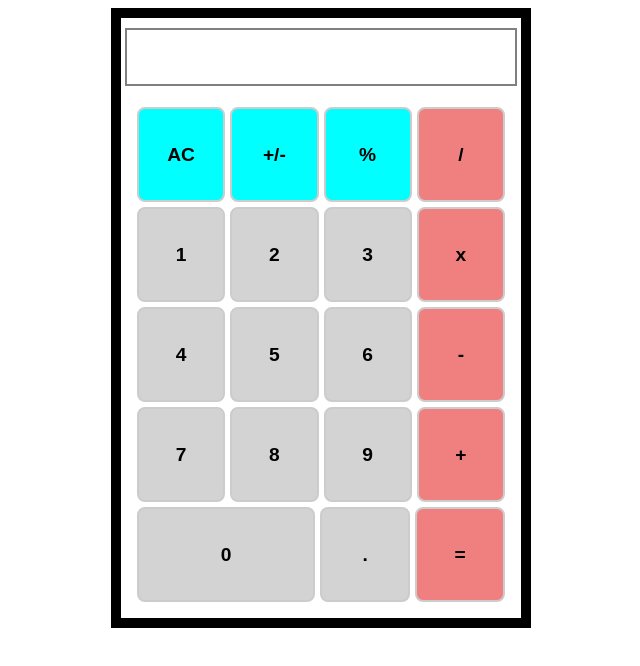
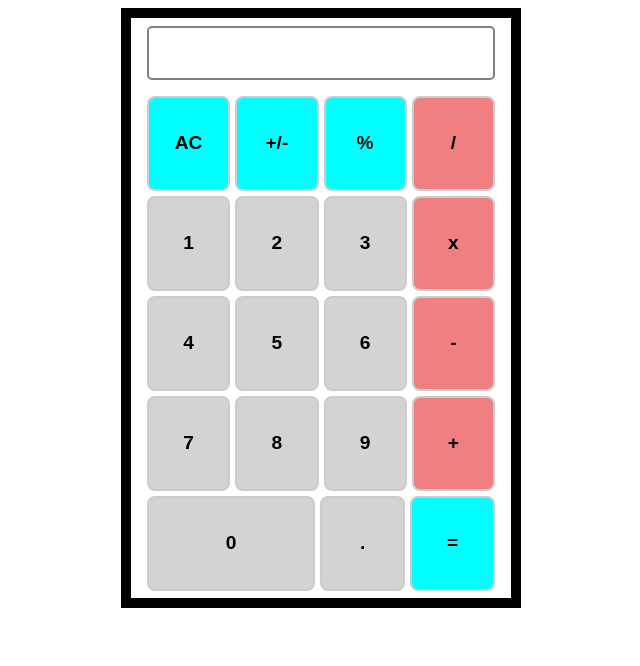
Before and after one commit to FishShalami/odin-calculator, a plain HTML site: page index.html in a window 1280 px wide. Both pictures are taken after a click on the button "AC". Shown: the whole page, without its empty margins (319-959 px from the left). Drawn offline with Linux system fonts and the light colour scheme.

Commit message:
Bttn color, listeners for num bttn and operator, css flex adjust

```diff
--- a/index.html
+++ b/index.html
@@ -8,7 +8,10 @@
 </head>
 <body>
     <div class="container">
-        <div class="display-top"></div>
+        <div class="display-top">
+            <div class="display-num">
+            </div>
+        </div>
         <div class="display-buttons">
             <button class="special-buttons" id="ac">AC</button>
             <button class="special-buttons" id="posneg">+/-</button>
@@ -27,8 +30,8 @@
             <button class="num">9</button>
             <button class="operator" id="plus">+</button>
             <button class="num" id = "zero">0</button>
-            <button class="operator" id="decimal">.</button>
-            <button class="operator" id="equal">=</button>
+            <button class="special-buttons" id="decimal">.</button>
+            <button class="special-buttons" id="equal">=</button>
             </div>
 
 
--- a/script.js
+++ b/script.js
@@ -1,3 +1,18 @@
+//functions for changing buttons on click
+const buttons = document.querySelectorAll('button')
+
+for(let i = 0; i < buttons.length; i++) {
+    buttons[i].addEventListener("click", function(e) {
+        this.classList.add("clicked");
+        setTimeout(() => {
+            this.classList.remove("clicked");
+        }, 150);
+    });
+
+}
+
+
+
 //functions for add, subtract, multiply, divide
 
 const add = function(a, b) {
@@ -36,9 +51,60 @@ const operate = function(a, b, operator) {
 //functions for display of numbers
 
 
+const numSelect = document.querySelectorAll(".num");
+let numSelectValue = ''
+let num1 = ''
+let num2 = ''
 
-//create three variables for num1, operator, num2
+const userNumSelect = function() {
+    for(let i = 0; i < numSelect.length; i++) {
+        numSelect[i].addEventListener("click", function(e) {
+            numSelectValue += Number(e.target.innerText); //allows repeated button clicks for numbers like 222, or 1133
+            // console.log("You clicked the " + numSelectValue + " button");
+            displayNumber.textContent = numSelectValue;
+            // num1 = numSelectValue;
+            return numSelectValue;
+        });
 
-let num1 = 1;
-let num2 = 1;
-let operator = '+';
+    }
+}
+
+
+//operator selection function:
+const operatorSelect = document.querySelectorAll('.operator');
+let opSelectChar = ''
+
+const userOperatorSelect = function() {
+    for(let i = 0; i < operatorSelect.length; i++) {
+        operatorSelect[i].addEventListener("click", function(e) {
+            opSelectChar = e.target.innerText;
+            console.log("You clicked the " + opSelectChar + " button");
+            return opSelectChar;
+        });
+    }
+}
+
+userNumSelect();
+userOperatorSelect();
+
+//display the value in the 'screen' of the calculator
+const displayScreen = document.querySelector(".display-num");
+let displayNumber = document.createElement('p');
+displayScreen.appendChild(displayNumber);
+
+//initialize display with the initial value
+displayNumber.textContent = numSelectValue;
+
+
+
+//if user selects clear, then set all variables to default. clearing function:
+//variables set to '' or 0 and p element for the display set to ''
+
+
+
+//logic for operations:
+    //clear screen --> if user selects numbers, store number in a variable, num1
+    //once user selects an operator, store the operator selected as a variable, operator
+    //the next number entered is to be used as other number variable, num2
+    // use the operator function for operate(num1, num2, operator)
+    //store the result from operate in the calc display window p element
--- a/styles.css
+++ b/styles.css
@@ -1,31 +1,49 @@
 .container {
+    box-sizing: border-box;
     height: 600px;
-    width: 400px;
+    max-width: 400px;
+    width: 100%;
     border: 10px solid black;
-    margin: auto;
+    margin: 0 auto;
     display: flex;
+    padding: 16px;
     flex-direction: column;
     justify-content: center;
+    gap: 16px;
 }
 
+
+
 .display-top {
-    border: solid 2px grey;
-    height: 100px;
-    width: calc(100% - 32px); /* Matches container padding */
-    margin: 10px auto 5px auto;
-    text-align: right;
-    padding: 10px;
-    font-size: 1.5em;
-    font-weight: bold;
+    box-sizing: border-box; /* Includes padding and border in height/width */
+    border: solid 2px grey; /* Visible border */
+    height: calc(2.5em + 20px); /* Dynamic height: adjusts based on font size */
+    width: 100%;
+    padding: 25px 10px; /* Horizontal padding only */
+    font-size: 2.5em; /* Large font size */
+    font-weight: bold; /* Bold text */
+    line-height: 1; /* Compact line height (adjusted dynamically below) */
+    border-radius: 5px; /* Rounded corners */
+    display: flex; /* Flexbox for alignment */
+    justify-content: flex-end; /* Right-align the text */
+    align-items: center; /* Vertically center the text */
+    overflow: hidden; /* Prevent overflow outside the border */
+    white-space: nowrap; /* Prevent text wrapping */
 }
 
+
 .display-buttons {
+    width: 100%;
     display: flex;
     flex-wrap: wrap;
     justify-content: center;
-    margin: 0 auto;
+    /* margin: 0 auto; */
     gap: 5px;
-    padding: 16px;
+    padding: 0;
+}
+
+.clicked {
+    background-color: rgb(79, 141, 172) !important; /* Temporary feedback color */
 }
 
 .display-buttons button {
```
